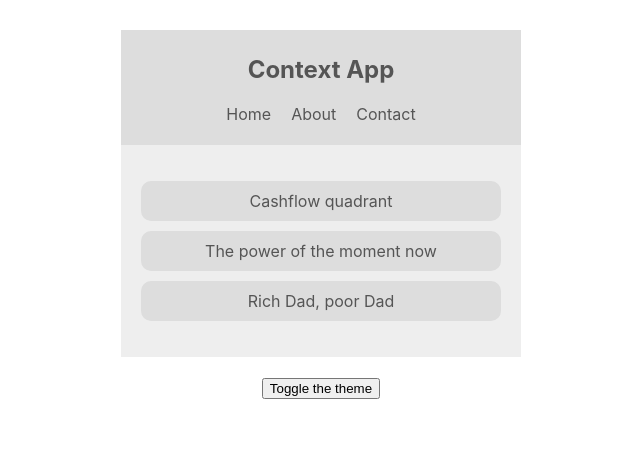
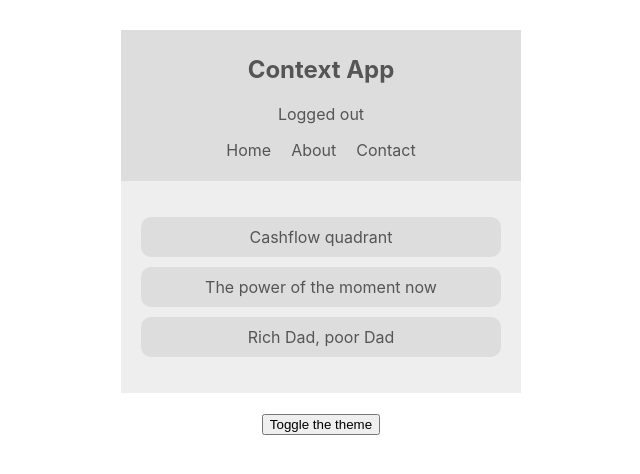
Before and after one commit to yaroslavnikiforov/reading-list, a React (Create React App) app: page / in a window 1280 px wide. Shown: the top 474 px of the page, without its empty margins (319-959 px from the left). Built offline with nearby package versions, Linux system fonts and the light colour scheme.

Commit message:
Consuming Multiple Contexts

```diff
--- a/src/components/Navbar/index.js
+++ b/src/components/Navbar/index.js
@@ -1,16 +1,24 @@
 import React from "react";
 import { ThemeContext } from "../../contexts/ThemeContext";
+import { AuthContext } from "../../contexts/AuthContext";
 
 export default function Navbar() {
   return (
+    <AuthContext.Consumer>
+      {authContext => (
         <ThemeContext.Consumer>
-      {context => {
-        const { isLightTheme, light, dark } = context;
+          {themeContext => {
+            const { isAuthenticated, toggleAuth } = authContext;
+            const { isLightTheme, light, dark } = themeContext;
             const theme = isLightTheme ? light : dark;
 
             return (
               <nav style={{ background: theme.ui, color: theme.syntax }}>
                 <h1>Context App</h1>
+
+                <div onClick={toggleAuth}>
+                  {isAuthenticated ? "Logged in" : "Logged out"}
+                </div>
 
                 <ul>
                   <li>Home</li>
@@ -21,5 +29,7 @@
             );
           }}
         </ThemeContext.Consumer>
+      )}
+    </AuthContext.Consumer>
   );
 }
```
Lines whose indentation alone changed are shown as unchanged.
